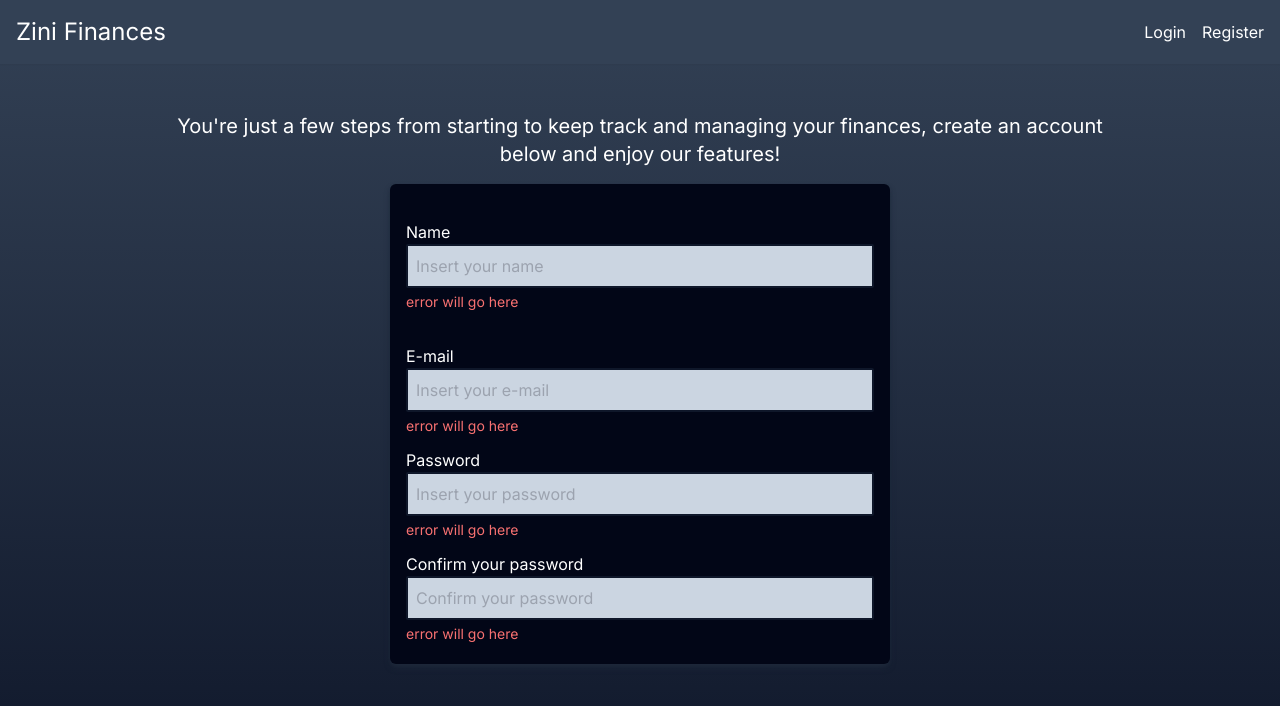
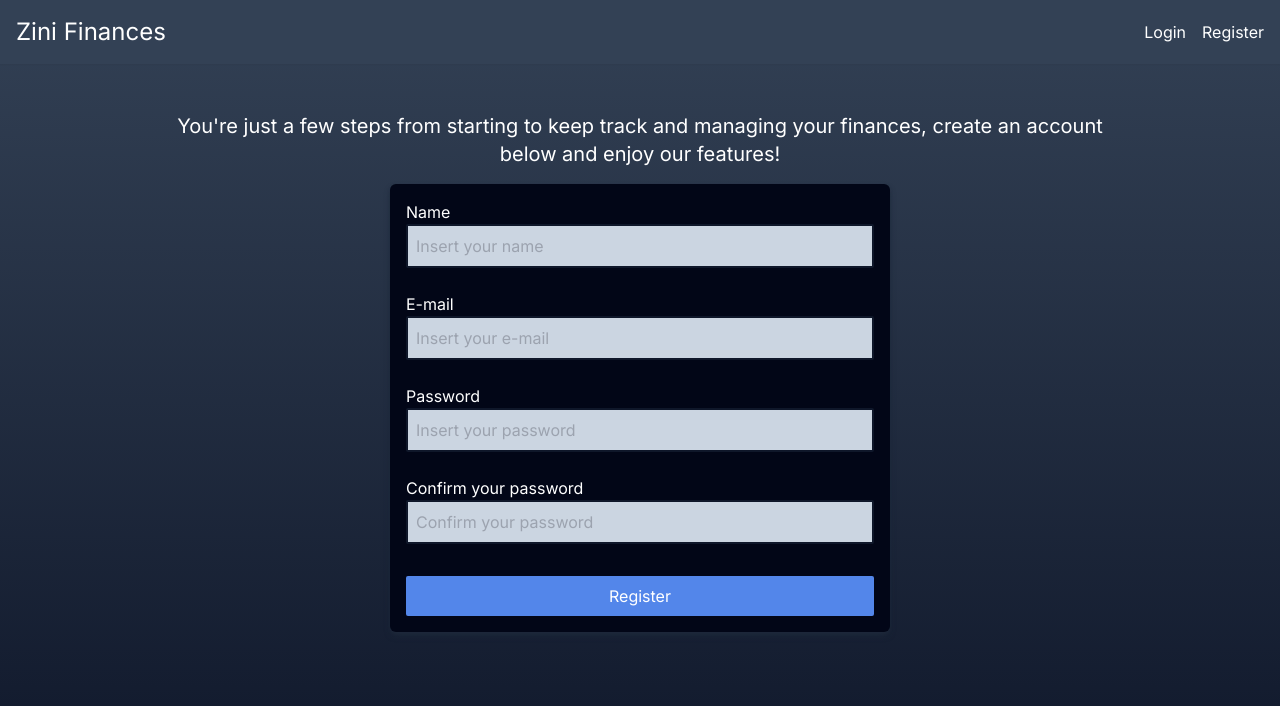
Before and after one commit to rafaelntom/finance_front, a Next.js app: page /register in a window 1280 px wide. Shown: the top 706 px of the page. Built offline with nearby package versions, Linux system fonts and the light colour scheme.

Commit message:
feat: form schema

```diff
--- a/app/register/page.tsx
+++ b/app/register/page.tsx
@@ -2,13 +2,19 @@
 import React from "react";
 import PageHeader from "../components/header";
 import { useForm } from "react-hook-form";
+import { RegisterPayload, RegisterSchema } from "../schemas/register.schema";
+import { zodResolver } from "@hookform/resolvers/zod";
 
 export default function Register() {
   const {
     register,
     handleSubmit,
     formState: { errors },
-  } = useForm();
+  } = useForm<RegisterPayload>({ resolver: zodResolver(RegisterSchema) });
+
+  const handleRegisterForm = (data: RegisterPayload) => {
+    console.log(data);
+  };
   return (
     <>
       <div className="h-screen bg-gradient-to-b from-slate-700 to-slate-900">
@@ -19,8 +25,11 @@ export default function Register() {
         </p>
 
         <div className="form-container w-full bg-slate-950 p-4 rounded-md max-w-[500px] mx-auto shadow-slate-800 shadow-md">
-          <form className="flex flex-col gap-2">
-            <div className="flex flex-col my-5">
+          <form
+            className="flex flex-col gap-4"
+            onSubmit={handleSubmit(handleRegisterForm)}
+          >
+            <div className="flex flex-col">
               <label htmlFor="">Name</label>
               <input
                 {...register("name")}
@@ -31,7 +40,7 @@ export default function Register() {
                 className="p-2 rounded-sm bg-slate-300 text-black placeholder:slate-100 border-2 border-slate-900 outline-none focus:border-ziniblue focus:border-2"
               />
               <span className="text-sm text-red-400 py-1">
-                {`error will go here`}
+                {errors.name?.message}
               </span>
             </div>
             <div className="flex flex-col">
@@ -45,7 +54,7 @@ export default function Register() {
                 className="p-2 rounded-sm bg-slate-300 text-black placeholder:slate-100 border-2 border-slate-900 outline-none focus:border-ziniblue focus:border-2"
               />
               <span className="text-sm text-red-400 py-1">
-                {`error will go here`}
+                {errors.email?.message}
               </span>
             </div>
             <div className="flex flex-col">
@@ -59,23 +68,26 @@ export default function Register() {
                 className="p-2 rounded-sm bg-slate-300 text-black placeholder:slate-100 border-2 border-slate-900 outline-none focus:border-ziniblue focus:border-2"
               />
               <span className="text-sm text-red-400 py-1">
-                {`error will go here`}
+                {errors.password?.message}
               </span>
             </div>
             <div className="flex flex-col">
               <label htmlFor="">Confirm your password</label>
               <input
                 {...register("confirmPassword")}
-                type="confirmPassword"
+                type="password"
                 name="confirmPassword"
                 id="confirmPassword"
                 placeholder="Confirm your password"
                 className="p-2 rounded-sm bg-slate-300 text-black placeholder:slate-100 border-2 border-slate-900 outline-none focus:border-ziniblue focus:border-2"
               />
               <span className="text-sm text-red-400 py-1">
-                {`error will go here`}
+                {errors.confirmPassword?.message}
               </span>
             </div>
+            <button className="bg-ziniblue p-2 rounded-sm mt-2 hover:bg-[#2f58aa]">
+              Register
+            </button>
           </form>
         </div>
       </div>
--- /dev/null
+++ b/app/schemas/register.schema.ts
@@ -0,0 +1,15 @@
+import { z } from "zod";
+
+export const RegisterSchema = z
+  .object({
+    name: z.string().min(1, { message: "Name is required" }),
+    email: z.string().email("Please enter a valid email address"),
+    password: z.string().min(1, { message: "Password is required" }),
+    confirmPassword: z.string().min(1, { message: "Confirm your password" }),
+  })
+  .refine((data) => data.password === data.confirmPassword, {
+    message: "Passwords do not match",
+    path: ["confirmPassword"],
+  });
+
+export type RegisterPayload = z.infer<typeof RegisterSchema>;
```
